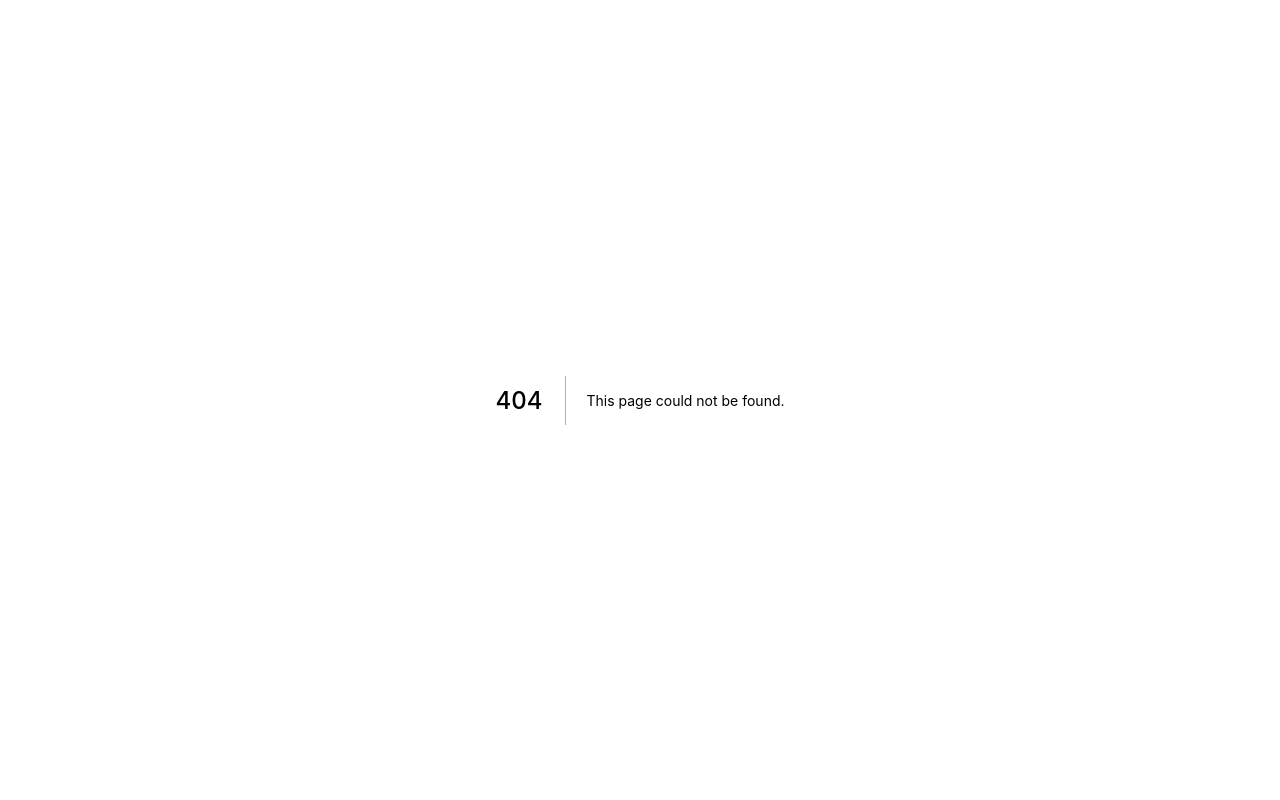
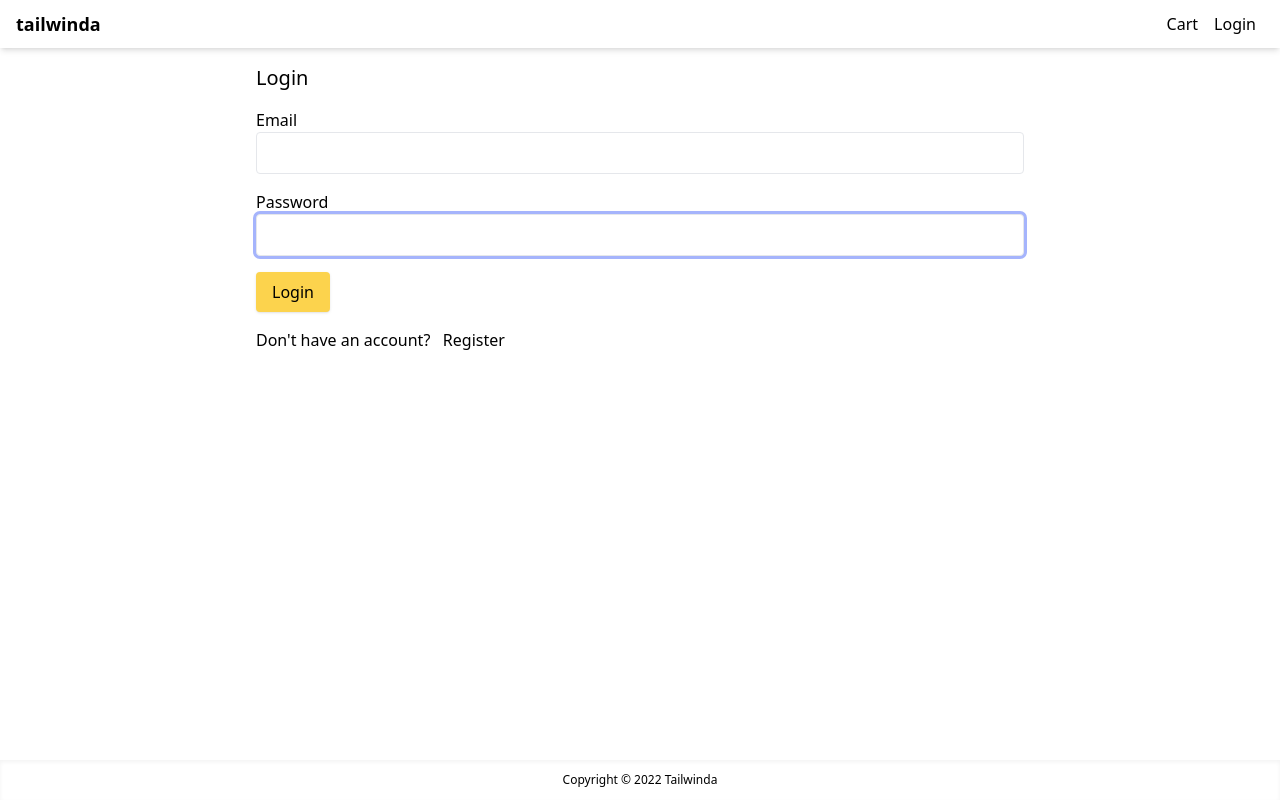
Before and after one commit to nahcnats/tailwinda, a Next.js app: page /login in a window 1280 px wide. Before the commit this address had no page. Built offline with nearby package versions, Linux system fonts and the light colour scheme.

Commit message:
login form

```diff
--- a/package.json
+++ b/package.json
@@ -13,7 +13,8 @@
     "js-cookie": "^3.0.1",
     "next": "12.2.5",
     "react": "18.2.0",
-    "react-dom": "18.2.0"
+    "react-dom": "18.2.0",
+    "react-hook-form": "^7.34.2"
   },
   "devDependencies": {
     "@tailwindcss/aspect-ratio": "^0.4.0",
--- a/pages/cart.jsx
+++ b/pages/cart.jsx
@@ -140,7 +140,9 @@
                             <li>
                                 <button
                                     className="primary-button w-full"
-                                    onClick={() => router.push("/shipping")}
+                                    onClick={() =>
+                                        router.push("login?redirect=/shipping")
+                                    }
                                 >
                                     Check Out
                                 </button>
--- /dev/null
+++ b/pages/login.jsx
@@ -0,0 +1,76 @@
+import React from "react";
+import Link from "next/link";
+import { useForm } from "react-hook-form";
+import Layout from "../components/common/Layout";
+
+function LoginPage() {
+    const {
+        register,
+        handleSubmit,
+        formState: { errors },
+    } = useForm();
+
+    function submitHandler({ email, password }) {}
+
+    return (
+        <Layout title="Login">
+            <form
+                className="mx-auto max-w-screen-md"
+                onSubmit={handleSubmit(submitHandler)}
+            >
+                <h1 className="mb-4 text-xl">Login</h1>
+                <div className="mb-4">
+                    <label htmlFor="email">Email</label>
+                    <input
+                        {...register("email", {
+                            required: "Please enter email",
+                            pattern: {
+                                value: /^[a-zA-Z0-9_.+-]+@[a-zA-Z0-9-]+.[a-zA-Z0-9-.]+$/i,
+                                message: "Please enter valid email",
+                            },
+                        })}
+                        type="email"
+                        className="w-full"
+                        id="email"
+                        autoFocus
+                    />
+                    {errors.email && (
+                        <div className="text-red-500">
+                            {errors.email.message}
+                        </div>
+                    )}
+                </div>
+                <div className="mb-4">
+                    <label htmlFor="password">Password</label>
+                    <input
+                        {...register("password", {
+                            required: "Please enter password",
+                            minLength: {
+                                value: 6,
+                                message: "password is more than 5 chars",
+                            },
+                        })}
+                        type="password"
+                        className="w-full"
+                        id="password"
+                        autoFocus
+                    />
+                    {errors.password && (
+                        <div className="text-red-500">
+                            {errors.password.message}
+                        </div>
+                    )}
+                </div>
+                <div className="mb-4">
+                    <button className="primary-button">Login</button>
+                </div>
+                <div className="mb-4">
+                    Don&apos;t have an account? &nbsp;{" "}
+                    <Link href="register">Register</Link>
+                </div>
+            </form>
+        </Layout>
+    );
+}
+
+export default LoginPage;
--- a/styles/globals.css
+++ b/styles/globals.css
@@ -2,7 +2,8 @@
 @tailwind components;
 @tailwind utilities;
 
-html, body {
+html,
+body {
     padding: 0;
     margin: 0;
 }
@@ -16,5 +17,11 @@
 }
 
 .primary-button {
-    @apply rounded bg-amber-300 py-2 px-4 shadow outline-none hover:bg-amber-400 active:bg-amber-500
+    @apply rounded bg-amber-300 py-2 px-4 shadow outline-none hover:bg-amber-400 active:bg-amber-500;
 }
+
+input,
+select,
+textarea {
+    @apply rounded border p-2 outline-none ring-indigo-300 focus:ring;
+}
```
Also changed, not shown: 1 other file (tests, documents, lock files or other folders).
